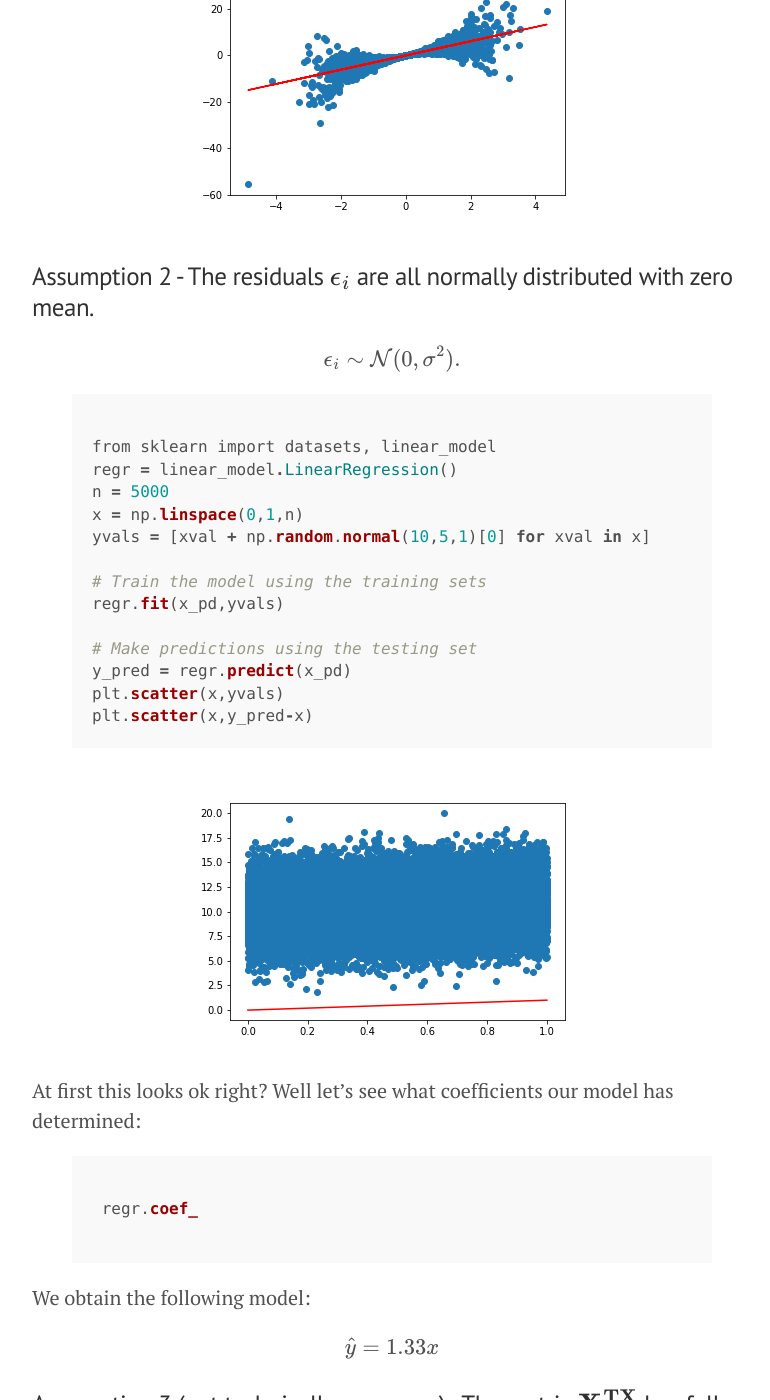
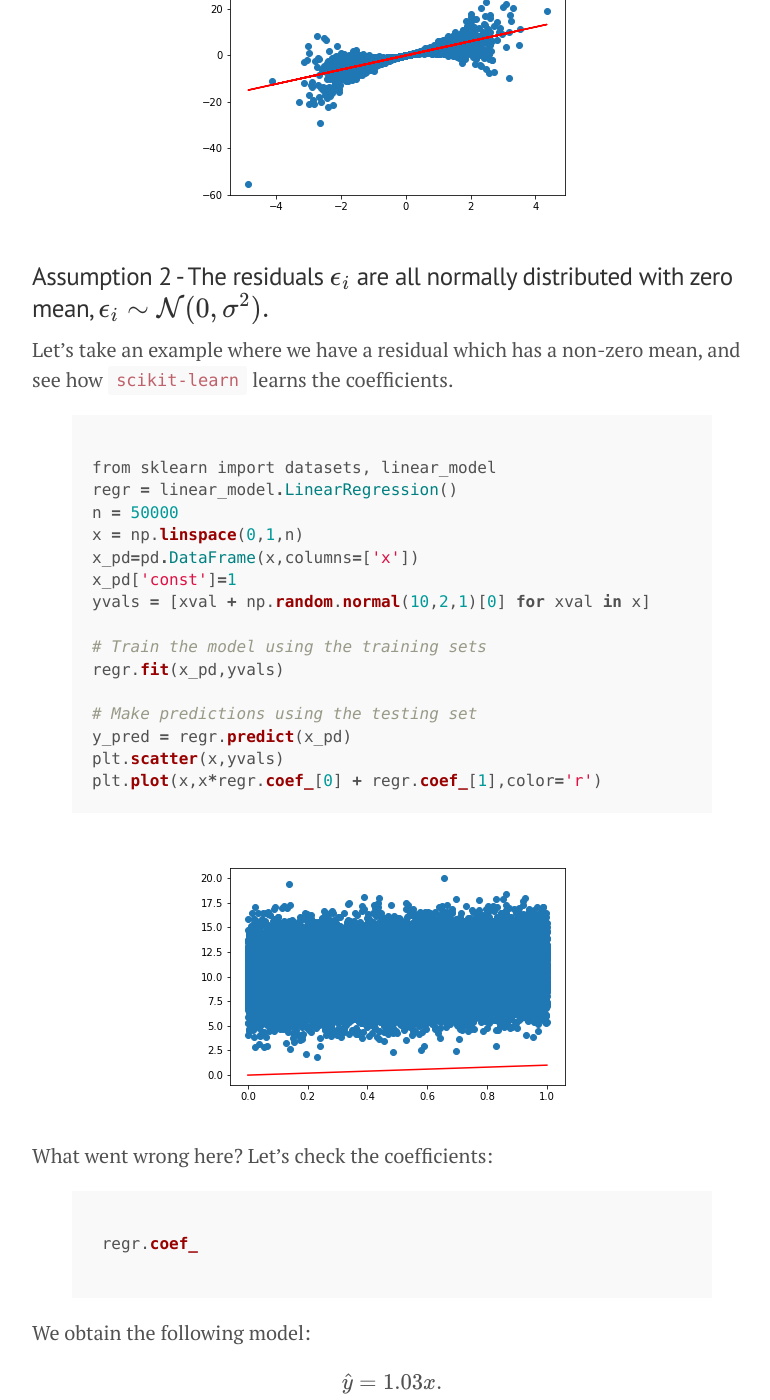
Before and after one commit to doriang102/doriang102.github.io, a Jekyll site: the page built from _posts/2017-07-04-Introduction-To-Regression.md, in a window 1280 px wide and 1400 px high, scrolled down 3604 px. Shown: the whole window, without its empty margins (248-1018 px from the left). Built offline with Jekyll 4.4.1, drawn with Linux system fonts in a browser that asks for light colours; our own code applies the rules of GitHub Pages for plain Markdown files; formulas are drawn with MathJax 3; some of the changed text lies outside the part shown.

Commit message:
Update 2017-07-04-Introduction-To-Regression.md

```diff
--- a/_posts/2017-07-04-Introduction-To-Regression.md
+++ b/_posts/2017-07-04-Introduction-To-Regression.md
@@ -101,17 +101,18 @@ ax.scatter(x, yvals)
 
 
 
-### Assumption 2 - The residuals $$\epsilon_i$$ are all normally distributed with zero mean.
+### Assumption 2 - The residuals $$\epsilon_i$$ are all normally distributed with zero mean, $$ \epsilon_i \sim \mathcal{N}(0,\sigma^2). $$
 
- $$ \epsilon_i \sim \mathcal{N}(0,\sigma^2). $$
-
+ Let's take an example where we have a residual which has a non-zero mean, and see how `scikit-learn` learns the coefficients.
 
 {% highlight ruby %}
 from sklearn import datasets, linear_model
 regr = linear_model.LinearRegression()
-n = 5000
+n = 50000
 x = np.linspace(0,1,n)
-yvals = [xval + np.random.normal(10,5,1)[0] for xval in x]
+x_pd=pd.DataFrame(x,columns=['x'])
+x_pd['const']=1
+yvals = [xval + np.random.normal(10,2,1)[0] for xval in x]
 
 # Train the model using the training sets
 regr.fit(x_pd,yvals)
@@ -119,11 +120,11 @@ regr.fit(x_pd,yvals)
 # Make predictions using the testing set
 y_pred = regr.predict(x_pd)
 plt.scatter(x,yvals)
-plt.scatter(x,y_pred-x)
+plt.plot(x,x*regr.coef_[0] + regr.coef_[1],color='r')
 {% endhighlight %}
  ![](/img/nonzeromean.png?raw=true)
 
- At first this looks ok right? Well let's see what coefficients our model has determined:
+What went wrong here? Let's check the coefficients:
 
  {% highlight ruby %}
  regr.coef_
@@ -131,7 +132,9 @@ plt.scatter(x,y_pred-x)
 
  We obtain the following model:
 
- $$ \hat y = 1.33 x $$
+ $$ \hat y = 1.03 x.$$
+
+ The model got the linear coeffficient correct, but since we didn't
 
 ### Assumption 3 (not technically necessary) - The matrix $$\mathbf{X^TX}$$ has full rank.
 
```
